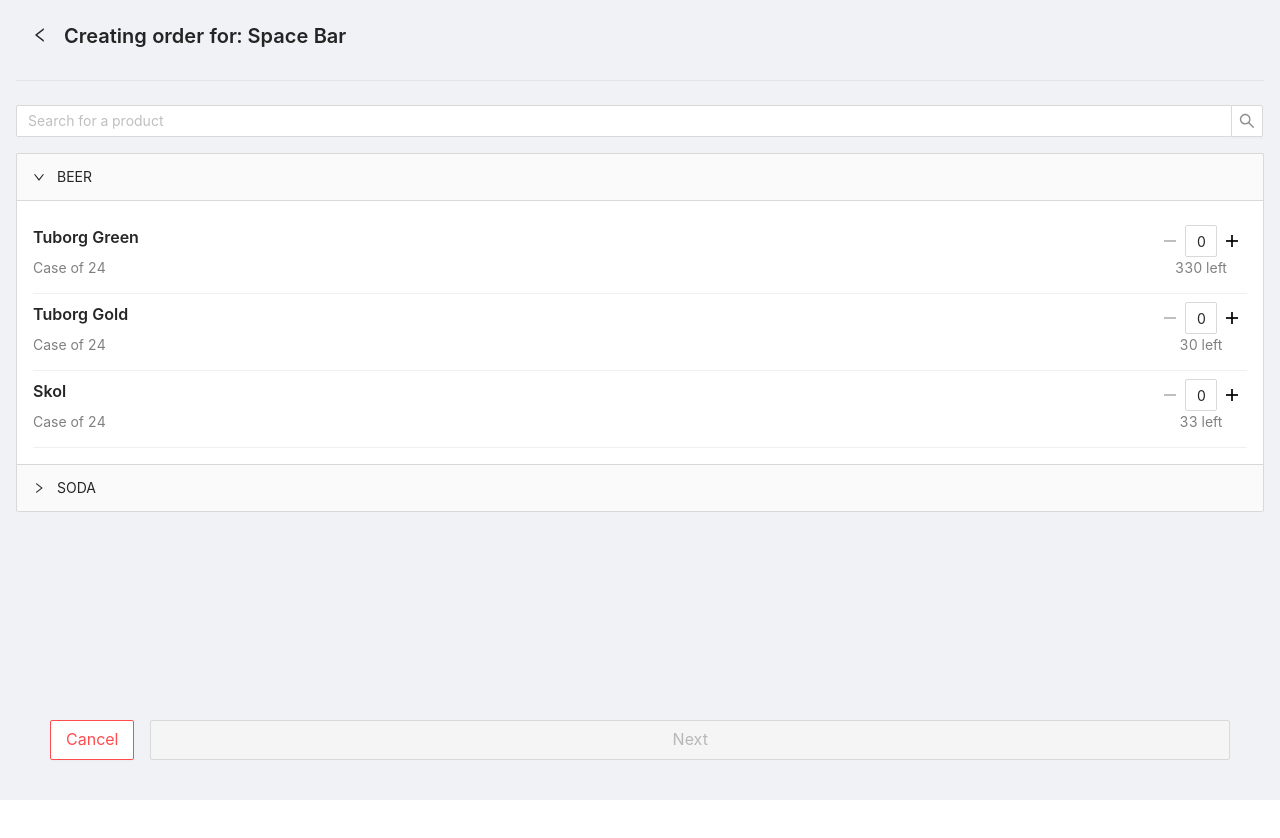
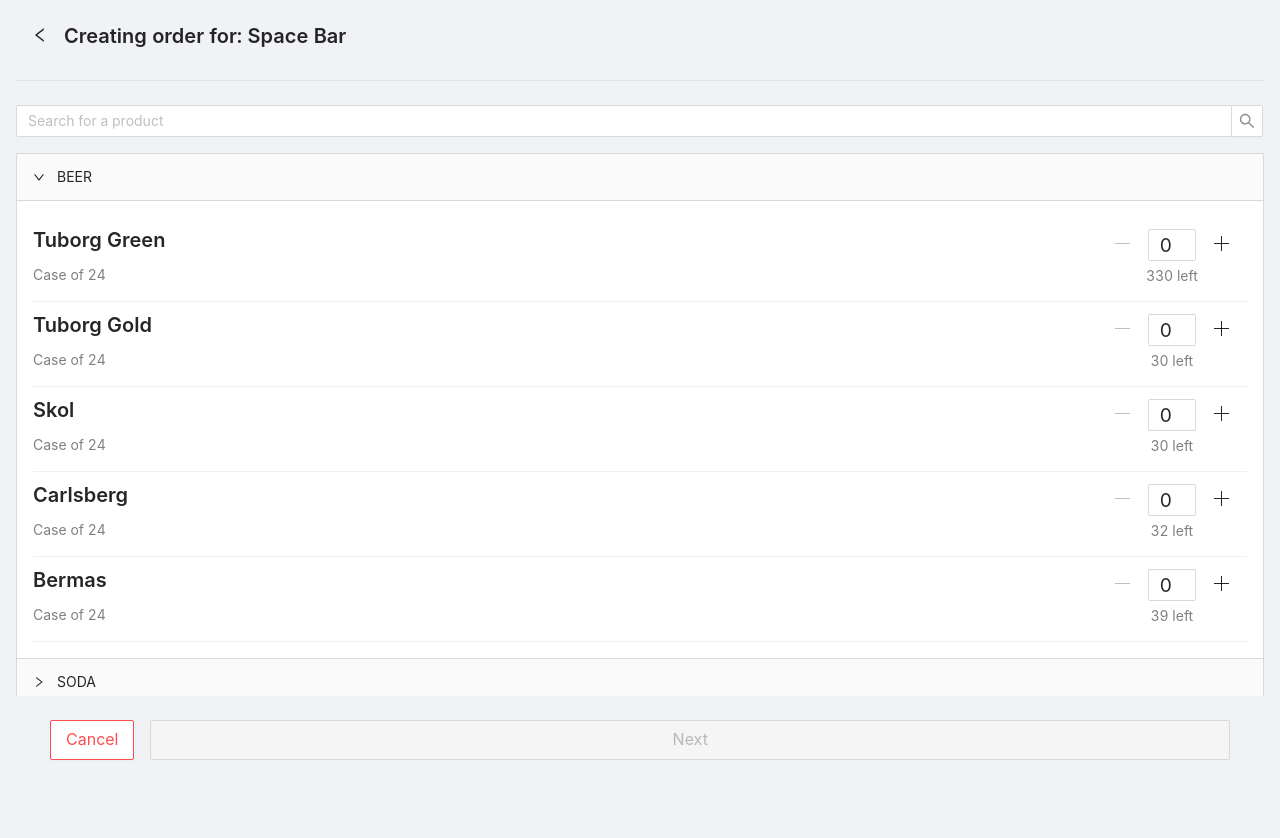
Before and after one commit to canyouseethroughme/stock-app-frontend, a React (Create React App) app: page /new-order in a window 1280 px wide. Shown: the top 838 px of the page. Before the commit the page ends 800 px from the top, so only its background shows below. Built offline with nearby package versions, Linux system fonts and the light colour scheme.

Commit message:
Done Home page, New order page and Confirming Order page

```diff
--- a/public/index.html
+++ b/public/index.html
@@ -3,7 +3,7 @@
   <head>
     <meta charset="utf-8" />
     <link rel="icon" href="%PUBLIC_URL%/faviconkune.png" />
-    <meta name="viewport" content="width=device-width, initial-scale=1" />
+    <meta name="viewport" content="width=device-width, initial-scale=1 maximum-scale=1" />
     <meta name="theme-color" content="#000000" />
     <meta
       name="description"
--- a/src/index.css
+++ b/src/index.css
@@ -2,6 +2,15 @@
   box-sizing: border-box;
   margin: 0;
   padding: 0;
+}
+
+body {
+  background-color: #f0f0f0 !important;
+  min-height: 100vh;
+}
+
+.confirmTextarea {
+  resize: none;
 }
 
 .layout {
@@ -9,7 +18,7 @@
   width: 100vw;
   overflow-x: hidden;
   overflow-y: scroll;
-  height: 100vh;
+  min-height: 100vh;
 }
 
 .flex-row {
@@ -28,3 +37,10 @@
   justify-content: center;
   text-align: center;
 }
+
+.centerDiv {
+  display: flex;
+  justify-content: center;
+  align-items: center;
+  height: 100vh;
+}
--- /dev/null
+++ b/src/pages/ConfirmingOrder.tsx
@@ -0,0 +1,104 @@
+import { Layout, Typography, Input, Button } from "antd";
+import { LeftOutlined } from "@ant-design/icons";
+import { useNavigate } from "react-router-dom";
+import { useState, useEffect } from "react";
+import { OrderProps } from "./NewOrder";
+import { PanelItem } from "./NewOrder";
+
+const { Footer, Content } = Layout;
+const { Title } = Typography;
+const { TextArea } = Input;
+
+export interface ConfirmingOrderProps {}
+
+const ConfirmingOrder: React.FC<ConfirmingOrderProps> = () => {
+  const navigate = useNavigate();
+  const [confirmingOrder, setConfirmingOrder] = useState<OrderProps[]>([]);
+
+  useEffect(() => {
+    const orderSession = sessionStorage["order"] ?? null;
+    const parsedOrder = JSON.parse(orderSession);
+    parsedOrder !== null && setConfirmingOrder(parsedOrder);
+  }, []);
+
+  return (
+    <Layout className="layout">
+      <Content>
+        <div className="flex-column" style={{ paddingBottom: "7rem" }}>
+          <div className="flex-row">
+            <Button
+              type="text"
+              size="large"
+              onClick={() => navigate("/new-order", { replace: true })}
+            >
+              <LeftOutlined />
+            </Button>
+            <Title level={4} style={{ margin: "0" }}>
+              Order summary
+            </Title>
+          </div>
+          <div style={{ marginTop: "1rem" }}>
+            {confirmingOrder.map((item, index) => (
+              <PanelItem
+                key={index + 1}
+                name={item.name}
+                initialValue={item.quantity}
+                measurementUnit={item.measurementUnit}
+                quantity={0}
+              />
+            ))}
+          </div>
+          <div style={{ marginTop: "1rem" }}>
+            <Title level={5} style={{ margin: "0" }}>
+              Add comment to order
+            </Title>
+            <TextArea
+              showCount
+              maxLength={100}
+              rows={4}
+              className="confirmTextarea"
+              onChange={(e) => console.log(e.target.value)}
+            />
+          </div>
+        </div>
+      </Content>
+
+      <Footer
+        style={{
+          position: "fixed",
+          bottom: "0",
+          left: "0",
+          right: "0",
+          paddingBottom: "40px",
+        }}
+      >
+        <div className="flex-row">
+          <Button
+            danger
+            size="large"
+            style={{ marginRight: "1rem" }}
+            onClick={() => {
+              sessionStorage.removeItem("order");
+              navigate("/", { replace: true });
+            }}
+          >
+            Cancel
+          </Button>
+          <Button
+            size="large"
+            type="primary"
+            block
+            onClick={() => {
+              sessionStorage.removeItem("order");
+              navigate("/", { replace: true });
+            }}
+          >
+            Confirm order
+          </Button>
+        </div>
+      </Footer>
+    </Layout>
+  );
+};
+
+export default ConfirmingOrder;
--- a/src/pages/Home.tsx
+++ b/src/pages/Home.tsx
@@ -1,19 +1,15 @@
-import { Layout, Tabs, Typography, Divider, Button } from "antd";
-import {
-  PlusOutlined,
-  BoxPlotOutlined,
-  DropboxOutlined,
-} from "@ant-design/icons";
+import { Layout, Tabs, Typography, Divider, Button, Badge, Card } from "antd";
+import { PlusOutlined } from "@ant-design/icons";
 import { useNavigate } from "react-router-dom";
+import { useMemo } from "react";
 
-const { Header, Footer, Sider, Content } = Layout;
+const { Footer, Content } = Layout;
 const { TabPane } = Tabs;
-const { Title, Paragraph, Text, Link } = Typography;
+const { Title, Paragraph } = Typography;
 
 export interface HomeProps {
   userName: string;
   userType: string;
-  // barType?: 'space' | 'vessel' | 'astral';
   barName?: string;
   data: any;
 }
@@ -22,7 +18,6 @@
   userName,
   userType = "warehouse",
   barName,
-  data,
 }) => {
   const navigate = useNavigate();
   return (
@@ -39,6 +34,13 @@
         <Divider />
         <Tabs defaultActiveKey="1">
           <TabPane tab="PENDING ORDERS" key="1">
+            <OrderCard
+              orderNo={1}
+              orderStatus="pending"
+              orderDescription=""
+              orderTime="10:41"
+              barName="Space Bar"
+            />
             <Title className="centeredText">No orders yet</Title>
           </TabPane>
           <TabPane tab="PAST ORDERS" key="2">
@@ -46,7 +48,15 @@
           </TabPane>
         </Tabs>
       </Content>
-      <Footer>
+      <Footer
+        style={{
+          position: "fixed",
+          bottom: "0",
+          left: "0",
+          right: "0",
+          paddingBottom: "40px",
+        }}
+      >
         {userType === "manager" && (
           <Button
             type="primary"
@@ -66,3 +76,42 @@
 };
 
 export default Home;
+
+////////////////////////////////// TODO: Move to separate file //////////////////
+
+interface OrderCardProps {
+  orderNo: number;
+  orderTime: string;
+  orderStatus: "pending" | "accepted" | "packed" | "delivering" | "delivered";
+  barName: string;
+  orderDescription?: string;
+}
+
+export const OrderCard: React.FC<OrderCardProps> = ({
+  orderNo,
+  orderStatus,
+  orderTime,
+  orderDescription,
+  barName,
+}) => {
+  const color = useMemo(() => {
+    switch (orderStatus) {
+      case "pending":
+        return "#7D7D7D";
+      case "accepted" || "packed" || "delivering":
+        return "#006FBF";
+      case "delivered":
+        return "#00BF4D";
+    }
+  }, [orderStatus]);
+  return (
+    <Badge.Ribbon text={orderStatus} color={color}>
+      <Card title={`#${orderNo} ${orderTime}`} size="small">
+        <Title level={4}>{barName}</Title>
+        <Paragraph style={{ color: "grey" }}>
+          {orderDescription ? orderDescription : "No description"}
+        </Paragraph>
+      </Card>
+    </Badge.Ribbon>
+  );
+};
--- a/src/pages/NewOrder.tsx
+++ b/src/pages/NewOrder.tsx
@@ -8,7 +8,7 @@
   InputNumber,
 } from "antd";
 import { LeftOutlined, PlusOutlined, MinusOutlined } from "@ant-design/icons";
-import { useNavigate } from "react-router-dom";
+import { useLocation, useNavigate } from "react-router-dom";
 import { useState, useEffect } from "react";
 
 const { Footer, Content } = Layout;
@@ -20,16 +20,21 @@
   barName: string;
 }
 
-interface Order {
+export interface OrderProps {
   quantity: number;
   name: string;
+  measurementUnit: string;
 }
 
 const NewOrder: React.FC<NewOrderProps> = ({ barName }) => {
   const navigate = useNavigate();
-  const [order, setOrder] = useState<Order[]>([]);
+  const [order, setOrder] = useState<OrderProps[]>([]);
 
-  const getPanelValue = (reqQuantity: number, brandName: string) => {
+  const getPanelValue = (
+    reqQuantity: number,
+    brandName: string,
+    measurementUnit: string
+  ) => {
     const itemIndex = order.findIndex((o) => o.name === brandName);
     if (itemIndex >= 0) {
       setOrder((prevState) => {
@@ -37,16 +42,31 @@
         newList[itemIndex] = {
           ...newList[itemIndex],
           quantity: reqQuantity,
+          measurementUnit,
         };
         return newList;
       });
     } else {
       setOrder((prevState) => [
         ...prevState,
-        { quantity: reqQuantity, name: brandName },
+        { quantity: reqQuantity, name: brandName, measurementUnit },
       ]);
     }
   };
+
+  const getInitialValue = (brandName: string): number => {
+    const item = order.find((i) => i.name === brandName);
+    if (item) {
+      return item.quantity;
+    }
+    return 0;
+  };
+
+  useEffect(() => {
+    const orderSession = sessionStorage["order"] ?? null;
+    const parsedOrder: OrderProps[] = JSON.parse(orderSession);
+    parsedOrder !== null && setOrder(parsedOrder);
+  }, []);
 
   return (
     <Layout className="layout">
@@ -55,7 +75,10 @@
           <Button
             type="text"
             size="large"
-            onClick={() => navigate("/", { replace: true })}
+            onClick={() => {
+              sessionStorage.removeItem("order");
+              navigate("/", { replace: true });
+            }}
           >
             <LeftOutlined />
           </Button>
@@ -65,7 +88,8 @@
         </div>
         <Divider />
         <Search placeholder="Search for a product" />
-        <div style={{ overflow: "scroll", paddingBottom: "6rem" }}>
+
+        <div style={{ overflowY: "scroll", paddingBottom: "6rem" }}>
           <Collapse defaultActiveKey={["1"]} style={{ marginTop: "1rem" }}>
             {data.map((item, index) => {
               return (
@@ -75,10 +99,15 @@
                       <PanelItem
                         key={brand.name}
                         name={brand.name}
+                        initialValue={getInitialValue(brand.name)}
                         measurementUnit={brand.measurementUnit}
                         quantity={brand.quantity}
                         getValue={(reqQuantity) =>
-                          getPanelValue(reqQuantity, brand.name)
+                          getPanelValue(
+                            reqQuantity,
+                            brand.name,
+                            brand.measurementUnit
+                          )
                         }
                       />
                     );
@@ -104,11 +133,26 @@
             danger
             size="large"
             style={{ marginRight: "1rem" }}
-            onClick={() => navigate("/", { replace: true })}
+            onClick={() => {
+              sessionStorage.removeItem("order");
+              navigate("/", { replace: true });
+            }}
           >
             Cancel
           </Button>
-          <Button size="large" type="primary" block disabled={!order.length}>
+          <Button
+            size="large"
+            type="primary"
+            block
+            disabled={!order.length}
+            onClick={() => {
+              sessionStorage.setItem(
+                "order",
+                JSON.stringify(order.filter((i) => i.quantity !== 0))
+              );
+              navigate("/confirming-order", { replace: true });
+            }}
+          >
             Next
           </Button>
         </div>
@@ -119,20 +163,39 @@
 
 export default NewOrder;
 
+////////////////////////////////// TODO: Move to separate file //////////////////
+
 interface PanelItemProps {
   name: string;
   measurementUnit: string;
-  quantity: string;
+  quantity: number;
   getValue?: (value: number) => void;
+  initialValue?: number;
 }
 
-const PanelItem: React.FC<PanelItemProps> = ({
+export const PanelItem: React.FC<PanelItemProps> = ({
   name,
   measurementUnit,
   quantity,
   getValue,
+  initialValue,
 }) => {
-  const [value, setValue] = useState<number>(0);
+  const [value, setValue] = useState<number>(initialValue ?? 0);
+  const location = useLocation();
+
+  useEffect(() => {
+    setValue(initialValue || 0);
+  }, [initialValue]);
+
+  const minusOne = () => {
+    setValue(value - 1);
+    getValue && getValue(value - 1);
+  };
+
+  const plusOne = () => {
+    setValue(value + 1);
+    getValue && getValue(value + 1);
+  };
   return (
     <>
       <div
@@ -143,46 +206,52 @@
         }}
       >
         <div className="flex-column">
-          <Title level={5}>{name}</Title>
+          <Title level={4}>{name}</Title>
           <Paragraph style={{ color: "grey" }}>{measurementUnit}</Paragraph>
         </div>
+        {location.pathname === "/new-order" && (
           <div className="flex-column">
             <div className="flex-row">
               <Button
                 type="text"
-              size="small"
+                size="large"
                 disabled={value === 0}
-              onClick={() => {
-                setValue(value - 1);
-                getValue && getValue(value - 1);
-              }}
+                onClick={minusOne}
               >
-              <MinusOutlined />
+                <MinusOutlined style={{ fontSize: "1.2rem" }} />
               </Button>
 
               <InputNumber
                 value={value}
-              max={9}
+                max={12}
                 min={0}
-              style={{ width: "2rem" }}
+                style={{
+                  width: "3rem",
+                  fontSize: "1.2rem",
+                  caretColor: "transparent",
+                }}
+                onKeyDown={(e) => e.preventDefault()}
               />
 
               <Button
                 type="text"
-              size="small"
-              disabled={value === 9}
-              onClick={() => {
-                setValue(value + 1);
-                getValue && getValue(value + 1);
-              }}
+                size="large"
+                disabled={value === 12}
+                onClick={plusOne}
               >
-              <PlusOutlined />
+                <PlusOutlined style={{ fontSize: "1.2rem" }} />
               </Button>
             </div>
             <Paragraph style={{ color: "grey", textAlign: "center" }}>
-            {quantity}
+              {quantity - value} left
             </Paragraph>
           </div>
+        )}
+        {location.pathname === "/confirming-order" && (
+          <Title level={4} style={{ marginRight: "2rem" }}>
+            {initialValue}
+          </Title>
+        )}
       </div>
       <Divider style={{ margin: "0" }} />
     </>
@@ -196,17 +265,27 @@
       {
         name: "Tuborg Green",
         measurementUnit: "Case of 24",
-        quantity: "330 left",
+        quantity: 330,
       },
       {
         name: "Tuborg Gold",
         measurementUnit: "Case of 24",
-        quantity: "30 left",
+        quantity: 30,
       },
       {
         name: "Skol",
         measurementUnit: "Case of 24",
-        quantity: "33 left",
+        quantity: 30,
+      },
+      {
+        name: "Carlsberg",
+        measurementUnit: "Case of 24",
+        quantity: 32,
+      },
+      {
+        name: "Bermas",
+        measurementUnit: "Case of 24",
+        quantity: 39,
       },
     ],
   },
@@ -216,17 +295,32 @@
       {
         name: "Coca Cola",
         measurementUnit: "Case of 24",
-        quantity: "330 left",
+        quantity: 230,
       },
       {
         name: "Fanta Orange",
         measurementUnit: "Case of 24",
-        quantity: "320 left",
+        quantity: 23,
       },
       {
         name: "Fanta Dude",
         measurementUnit: "Case of 24",
-        quantity: "133 left",
+        quantity: 234,
+      },
+    ],
+  },
+  {
+    category: "water",
+    brands: [
+      {
+        name: "Still water",
+        measurementUnit: "Case of 24",
+        quantity: 230,
+      },
+      {
+        name: "Sparkling water",
+        measurementUnit: "Case of 24",
+        quantity: 23,
       },
     ],
   },
```
Also changed, not shown: src/App.tsx (+45 -0 lines). Lines whose indentation alone changed are shown as unchanged.
